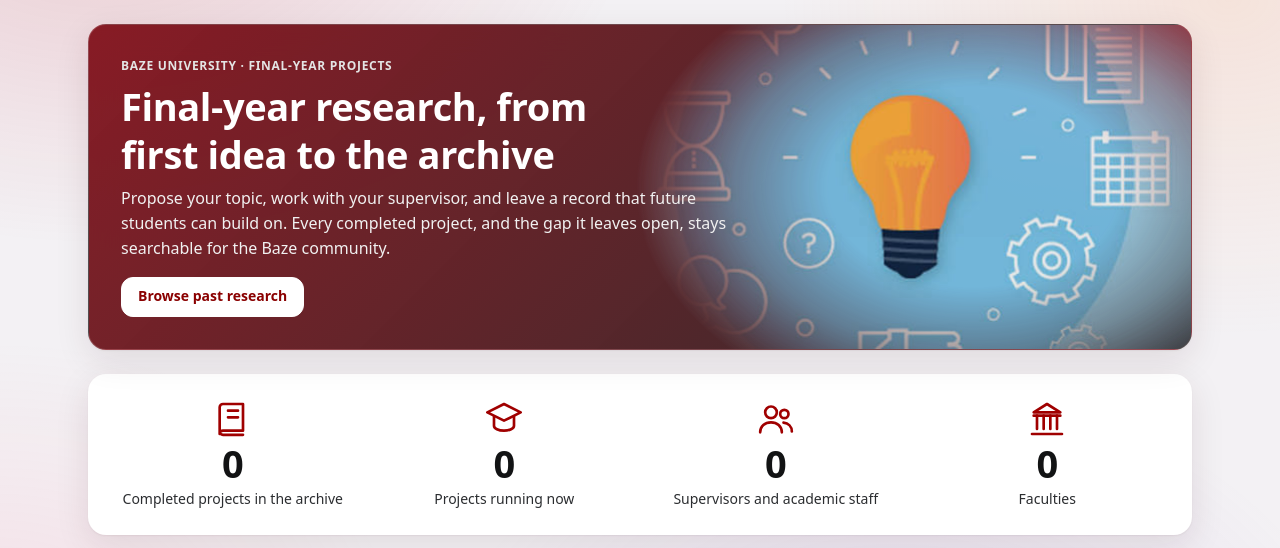
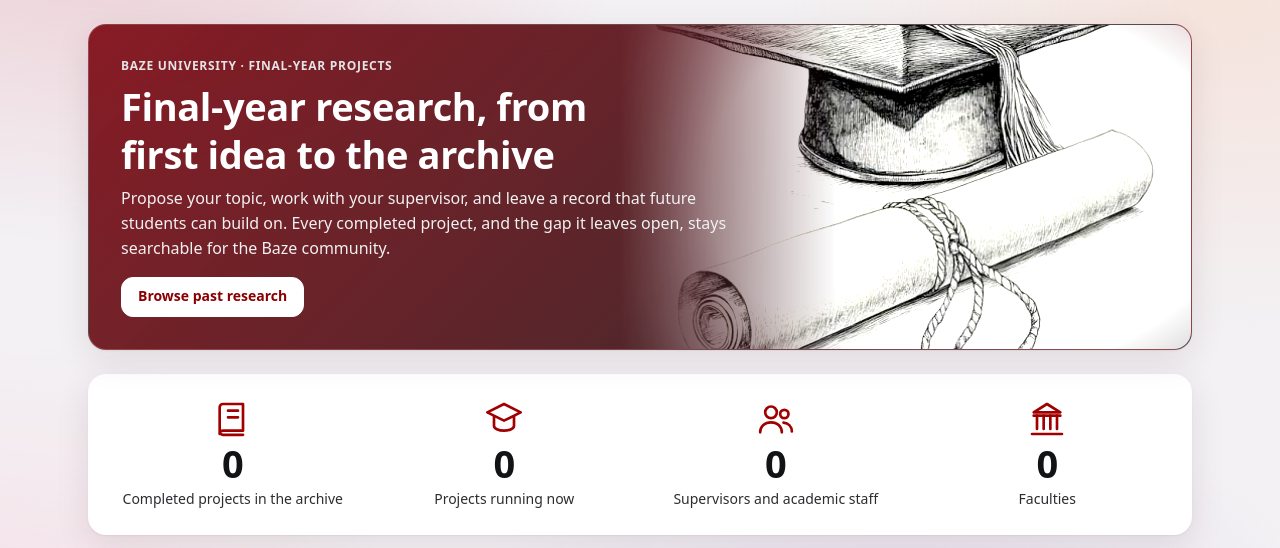
Before and after one commit to AjStyles20/FYP-Repository-and-Supervision-Platform, a Django app: page / in a window 1280 px wide. Shown: the part 65-613 px from the top of the page. Run offline with Django 5.2, Linux system fonts and the light colour scheme; data that the repository does not hold is empty.

Commit message:
Welcome hero: image2.jpg, fully solid and livelier, fading into the band with no hard edge
Co-Authored-By: Claude Opus 5.5 <noreply@anthropic.com>

```diff
--- a/projecthub_slice1/apps/accounts/tests.py
+++ b/projecthub_slice1/apps/accounts/tests.py
@@ -1402,8 +1402,8 @@ class HomePageTests(TestCase):
     def test_the_hero_shows_the_artwork_and_the_crest_stays_in_the_header_only(self):
         page = self.client.get(reverse("home"))
         self.assertContains(page, 'class="home-hero-art"')
-        self.assertContains(page, "img/image.jpg")
-        self.assertTrue((settings.BASE_DIR / "static" / "img" / "image.jpg").exists())
+        self.assertContains(page, "img/image2.jpg")
+        self.assertTrue((settings.BASE_DIR / "static" / "img" / "image2.jpg").exists())
         self.assertNotContains(page, 'alt="Baze University logo"')  # removed from the hero
         self.assertContains(page, 'class="brand-logo"')
 
--- a/projecthub_slice1/static/css/app.css
+++ b/projecthub_slice1/static/css/app.css
@@ -669,10 +669,17 @@ body.page-login .card.narrow { background: rgba(255, 255, 255, 0.94); box-shadow
   position: absolute; top: 0; right: 0; z-index: 0;
   width: min(52%, 44rem); height: 100%;
   object-fit: cover; object-position: center;
-  opacity: 0.9; pointer-events: none;
-  /* One soft oval: solid around the lightbulb, melting into the band on every side. */
-  -webkit-mask-image: radial-gradient(ellipse 72% 88% at 62% 50%, #000 35%, rgba(0, 0, 0, 0.6) 58%, transparent 82%);
-  mask-image: radial-gradient(ellipse 72% 88% at 62% 50%, #000 35%, rgba(0, 0, 0, 0.6) 58%, transparent 82%);
+  pointer-events: none;
+  /* Livelier than the source: more colour and contrast, so the glow stands out on the crimson. */
+  filter: saturate(1.35) contrast(1.15) brightness(1.08);
+  /* Solid over most of the picture: a soft fade from the text side, and a soft oval at the
+     other edges, so it melts into the band with no hard line anywhere. */
+  -webkit-mask-image: linear-gradient(to right, transparent 0%, #000 38%),
+                      radial-gradient(ellipse 85% 105% at 62% 50%, #000 55%, rgba(0, 0, 0, 0.7) 75%, transparent 96%);
+  -webkit-mask-composite: source-in;
+  mask-image: linear-gradient(to right, transparent 0%, #000 38%),
+              radial-gradient(ellipse 85% 105% at 62% 50%, #000 55%, rgba(0, 0, 0, 0.7) 75%, transparent 96%);
+  mask-composite: intersect;
 }
 /* Where the text and the artwork would overlap, keep the text column clear. */
 @media (min-width: 700px) and (max-width: 1099px) { .home-hero .hero-copy { max-width: 56%; } .home-hero-art { width: 48%; } }
--- a/projecthub_slice1/templates/base.html
+++ b/projecthub_slice1/templates/base.html
@@ -6,7 +6,7 @@
   <title>{% block title %}Baze Project Hub{% endblock %}</title>
   <meta name="color-scheme" content="light">
   <link rel="stylesheet" href="{% static 'css/tokens.css' %}?v=3">
-  <link rel="stylesheet" href="{% static 'css/app.css' %}?v=32">
+  <link rel="stylesheet" href="{% static 'css/app.css' %}?v=34">
   {% if ui_theme == "glass" %}<link rel="stylesheet" href="{% static 'css/theme-glass.css' %}?v=4">{% endif %}
 </head>
 <body class="{% block body_class %}{% endblock %}">
--- a/projecthub_slice1/templates/home.html
+++ b/projecthub_slice1/templates/home.html
@@ -4,7 +4,7 @@
 {% block back %}{% endblock %}
 {% block content %}
 <section class="hero-band home-hero" aria-labelledby="home-heading">
-  <img class="home-hero-art" src="{% static 'img/image.jpg' %}" alt="" width="618" height="323">
+  <img class="home-hero-art" src="{% static 'img/image2.jpg' %}" alt="" width="275" height="183">
   <div class="hero-copy">
     <p class="eyebrow">Baze University · Final-year projects</p>
     <h1 id="home-heading">Final-year research, from first idea to the archive</h1>
```
Also changed, not shown: projecthub_slice1/static/img/image2.jpg (added).
